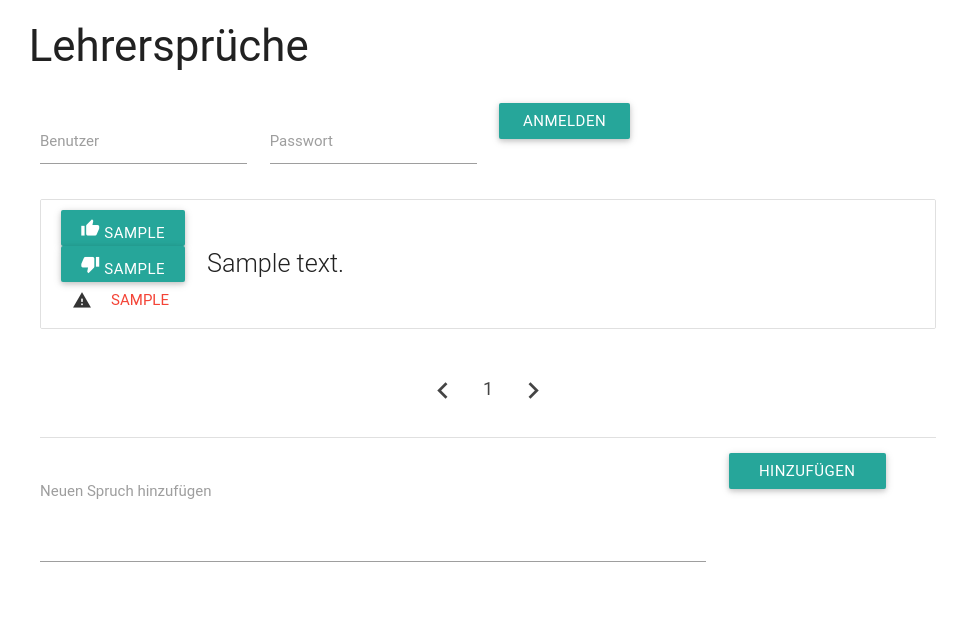
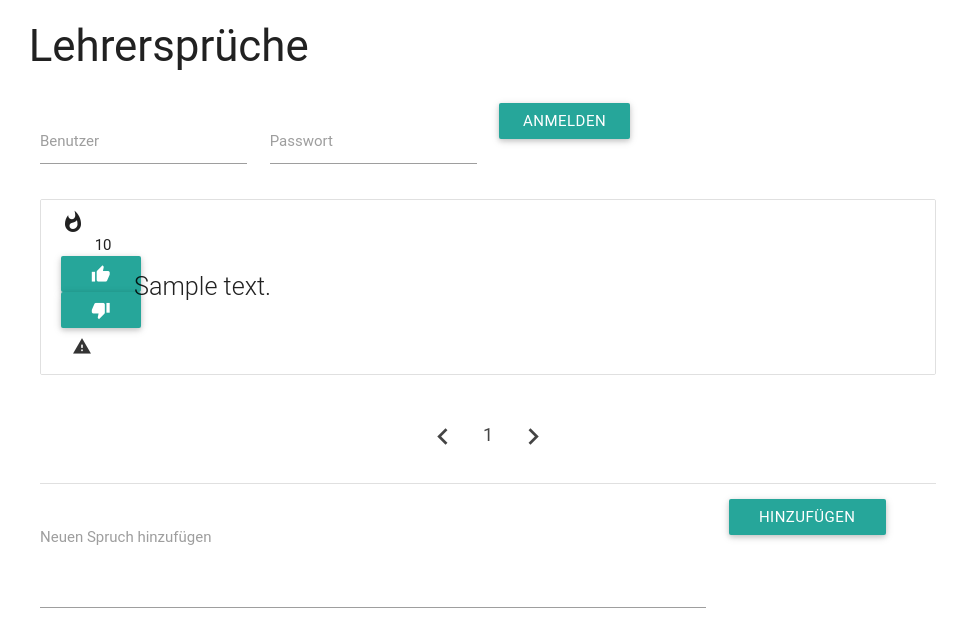
Before and after one commit to schneefux/jokevote, a Flask app: template templates/index.html in a window 1280 px wide. Shown: the top 629 px of the page, without its empty margins (152-1119 px from the left). Run offline with Flask 2, Linux system fonts and the light colour scheme; the template is opened without the code that fills it: most values are stand-ins (such as "Sample title", 1, 10 or a date in 2020); some web fonts are replaced.

Commit message:
rework scoring

```diff
--- a/app.py
+++ b/app.py
@@ -132,12 +132,6 @@
             d[col[0]] = row[idx]
         return d
 
-    def sort(self, joke):
-        #interactions = joke["reports"]*5 + joke["upvotes"] + joke["downvotes"] + 1
-        #score = 1/interactions * (joke["upvotes"]+1)/interactions
-        score = joke["upvotes"] - joke["downvotes"] - joke["reports"]*5
-        return score
-
     def getPages(self, perpage):
         l = len(self.getJokes())-1
         return int(l/perpage)+1
@@ -145,33 +139,46 @@
     def getJokes(self, perpage=None, page=None, user=None):
         ret_jokes = []
         jokes = self.c.execute("SELECT * FROM " + self.prefix + "_jokes").fetchall()
+        votewhere = "SELECT COUNT(*) FROM " + self.prefix + "_votes WHERE "
+        users = self.c.execute("SELECT id FROM " + self.prefix + "_users WHERE role='user'").fetchall()
+        users = [u['id'] for u in users]
         for joke in jokes:
+            # skip jokes marked as deleted
             if not self.c.execute("SELECT COUNT(*) FROM " + self.prefix + "_votes WHERE type='delete' AND joke=?", (joke['id'],)).fetchone()['COUNT(*)'] == 0:
                 continue
 
             ret_joke = {
-                'id': joke['id'],
+                'id': joke['id']
             }
-            ret_joke['upvoted'] = not self.c.execute("SELECT COUNT(*) FROM " + self.prefix + "_votes WHERE joke=? AND user=? AND type='up'", (joke['id'], user)).fetchone()['COUNT(*)'] == 0
-            ret_joke['downvoted'] = not self.c.execute("SELECT COUNT(*) FROM " + self.prefix + "_votes WHERE joke=? AND user=? AND type='down'", (joke['id'], user)).fetchone()['COUNT(*)'] == 0
-            ret_joke['reported'] = not self.c.execute("SELECT COUNT(*) FROM " + self.prefix + "_votes WHERE joke=? AND user=? AND type='report'", (joke['id'], user)).fetchone()['COUNT(*)'] == 0
+            # mark jokes the user has already interacted with
+            ret_joke['upvoted'] = not self.c.execute(votewhere + "joke=? AND user=? AND type='up'", (joke['id'], user)).fetchone()['COUNT(*)'] == 0
+            ret_joke['downvoted'] = not self.c.execute(votewhere + "joke=? AND user=? AND type='down'", (joke['id'], user)).fetchone()['COUNT(*)'] == 0
+            ret_joke['reported'] = not self.c.execute(votewhere + "joke=? AND user=? AND type='report'", (joke['id'], user)).fetchone()['COUNT(*)'] == 0
+            # allow deletion
             ret_joke['mine'] = joke['user'] == user
+            # convert md->html if needed
             if joke['format'] == 'markdown':
                 ret_joke['text'] = Markup(markdown.markdown(joke['text'], extensions=['markdown.extensions.nl2br'], output_format="html5", safe_mode="remove"))  # TODO safe_mode deprecated
             if joke['format'] == 'html':
                 ret_joke['text'] = joke['text']
 
-            typemap = (
-                ("up", "upvotes"),
-                ("down", "downvotes"),
-                ("report", "reports")
-            )
-            for key, tag in typemap:
-                ret_joke[tag] = self.c.execute("SELECT COUNT(*) FROM " + self.prefix + "_votes WHERE joke=? AND type=?", (joke['id'], key)).fetchone()['COUNT(*)']
+            ret_joke['reports'] = self.c.execute(votewhere + "joke=? AND type='report'", (joke['id'],)).fetchone()['COUNT(*)']
+            # actual scoring
+            # TODO optimize queries
+            score = 0
+            score += self.c.execute(votewhere + "joke=? AND type='up'", (joke['id'],)).fetchone()['COUNT(*)']
+            score -= self.c.execute(votewhere + "joke=? AND type='down'", (joke['id'],)).fetchone()['COUNT(*)']
+            score -= self.c.execute(votewhere + "joke=? AND type='report'", (joke['id'],)).fetchone()['COUNT(*)'] * 5
+            for u in users:
+                # user's scores count 10 times more
+                score += self.c.execute(votewhere + "joke=? AND type='up' AND user=?", (joke['id'], u)).fetchone()['COUNT(*)'] * 10
+                score -= self.c.execute(votewhere + "joke=? AND type='down' AND user=?", (joke['id'], u)).fetchone()['COUNT(*)'] * 10
+                score -= self.c.execute(votewhere + "joke=? AND type='report' AND user=?", (joke['id'], u)).fetchone()['COUNT(*)'] * 50
 
+            ret_joke['score'] = score
             ret_jokes.append(ret_joke)
 
-        ret_jokes = sorted(ret_jokes, key=self.sort, reverse=True)
+        ret_jokes = sorted(ret_jokes, key=lambda j: j['score'], reverse=True)
         if page != None and perpage != None:
             return ret_jokes[page*perpage:(page+1)*perpage]
         return ret_jokes
--- a/templates/index.html
+++ b/templates/index.html
@@ -50,19 +50,22 @@
         <ul class="collection">
             {% for joke in jokes %}
             <li class="collection-item row valign-wrapper">
-                <div class="col s3 m2 valign">
+                <div class="col s2 m1 valign">
+                    <div class="center-align">
+                        <i class="material-icons left">whatshot</i><span class="right">{{ joke.score }}</span>
+                    </div>
                     <form action="/upvote" method="post">
                         <input type="hidden" name="id" value="{{ joke.id }}">
                         <input type="hidden" name="redirpage" value="{{ currentpage }}">
-                        <button class="col s12 btn{% if joke.reports>0 %}-flat{% endif %}{% if joke.upvoted %} disabled{% endif %}" type="submit">
-                            <i class="material-icons">thumb_up</i> <span class="btnval" data-original="{% if joke.upvoted %}{{ joke.upvotes-1 }}{% else %}{{ joke.upvotes }}{% endif %}">{{ joke.upvotes }}</span>
+                        <button class="btn{% if joke.reports>0 %}-flat{% endif %}{% if joke.upvoted %} disabled{% endif %}" type="submit">
+                            <i class="material-icons">thumb_up</i>
                         </button>
                     </form>
                     <form action="/downvote" method="post">
                         <input type="hidden" name="id" value="{{ joke.id }}">
                         <input type="hidden" name="redirpage" value="{{ currentpage }}">
-                        <button class="col s12 btn{% if joke.reports>0 %}-flat{% endif %}{% if joke.downvoted %} disabled{% endif %}" type="submit">
-                            <i class="material-icons">thumb_down</i> <span class="btnval" data-original="{% if joke.downvoted %}{{ joke.downvotes-1 }}{% else %}{{ joke.downvotes }}{% endif %}">{{ joke.downvotes }}</span>
+                        <button class="btn{% if joke.reports>0 %}-flat{% endif %}{% if joke.downvoted %} disabled{% endif %}" type="submit">
+                            <i class="material-icons">thumb_down</i>
                         </button>
                     </form>
                     <form action="/report" method="post">
@@ -70,7 +73,7 @@
                         <input type="hidden" name="redirpage" value="{{ currentpage }}">
                         <button class="col s12 btn-flat{% if joke.reported %} disabled{% endif %}" type="submit">
                             <i class="material-icons left">report_problem</i>
-                            <span class="btnval red-text" data-original="{% if joke.reported %}{{ joke.reports-1 }}{% else %}{{ joke.reports }}{% endif %}">{{ joke.reports }}</span>
+                            <span class="red-text">{{ joke.reports }}</span>
                         </button>
                     </form>
                     {% if joke.mine %}
@@ -81,7 +84,7 @@
                     </form>
                     {% endif %}
                 </div>
-                <div class="flow-text col s9 m10 {% if joke.reports>0 %}grey-text{% endif %}" style="line-height: 1.5">
+                <div class="flow-text col s10 m11 {% if joke.reports>0 %}grey-text{% endif %}" style="line-height: 1.5">
                     {{ joke.text|safe }}
                 </div>
             </li>
```
